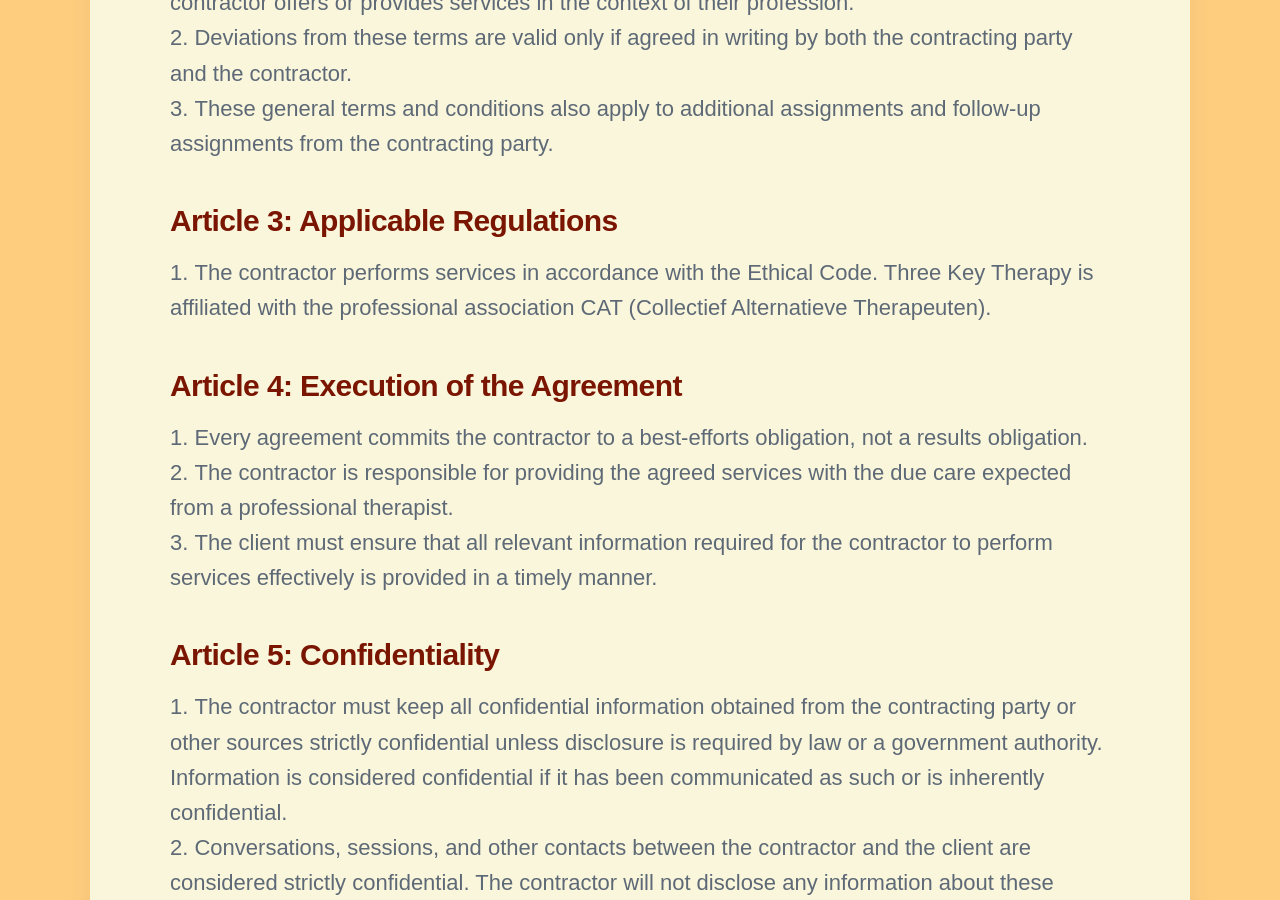
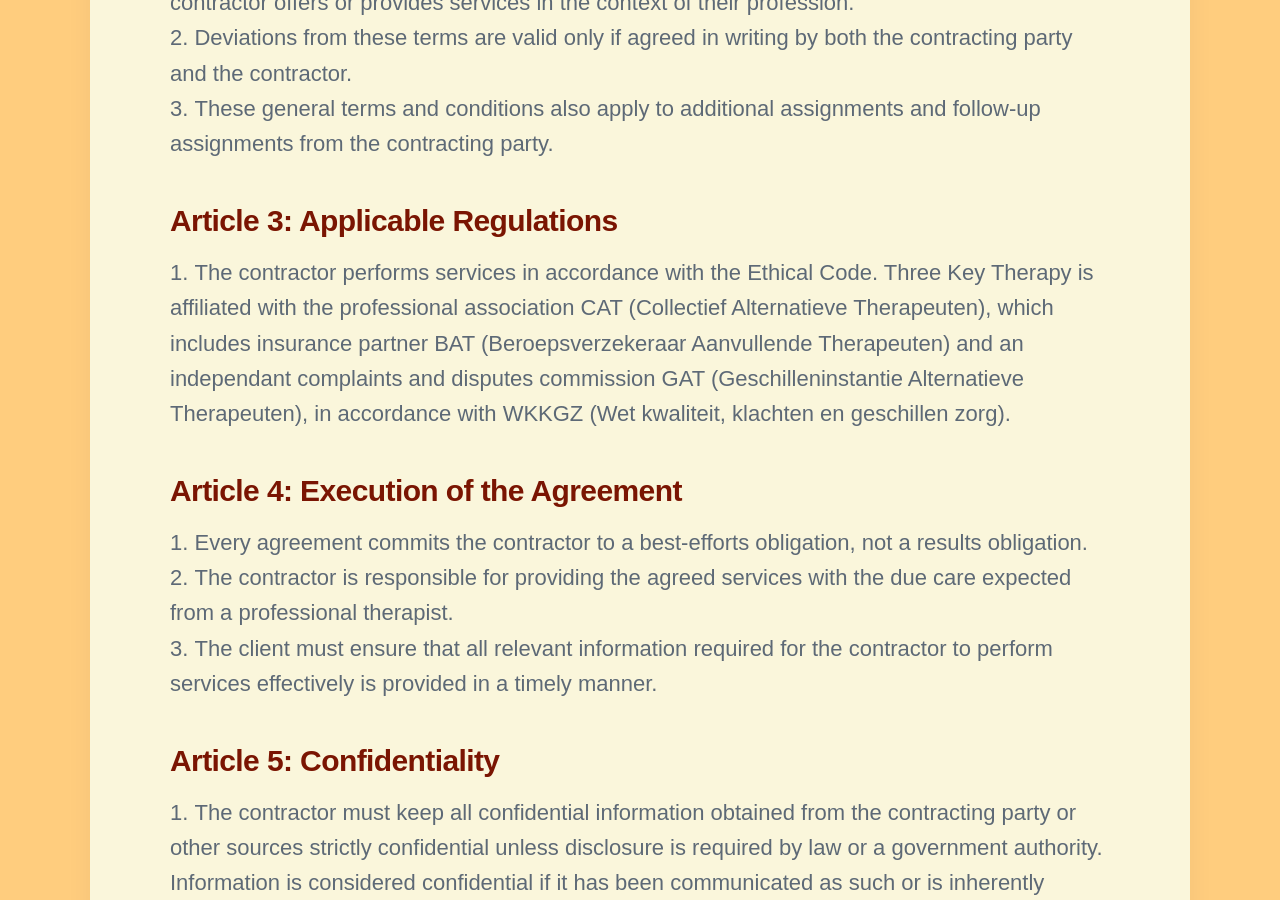
Before and after one commit to threekeytherapy/threekeytherapy.com, a Jekyll site: the page built from _pages/terms-and-conditions.md, in a window 1280 px wide and 900 px high, scrolled down 1492 px. Built offline with Jekyll 4.4.1, drawn with Linux system fonts in a browser that asks for light colours; nearby versions of some CDN libraries; some web fonts are replaced.

Commit message:
adds terms and conditions

```diff
--- a/_pages/terms-and-conditions.md
+++ b/_pages/terms-and-conditions.md
@@ -25,7 +25,7 @@
 
 ### Article 3: Applicable Regulations
 
-1. The contractor performs services in accordance with the Ethical Code. Three Key Therapy is affiliated with the professional association CAT (Collectief Alternatieve Therapeuten).
+1. The contractor performs services in accordance with the Ethical Code. Three Key Therapy is affiliated with the professional association CAT (Collectief Alternatieve Therapeuten), which includes insurance partner BAT (Beroepsverzekeraar Aanvullende Therapeuten) and an independant complaints and disputes commission GAT (Geschilleninstantie Alternatieve Therapeuten), in accordance with WKKGZ (Wet kwaliteit, klachten en geschillen zorg).
 
 ### Article 4: Execution of the Agreement
 
```
